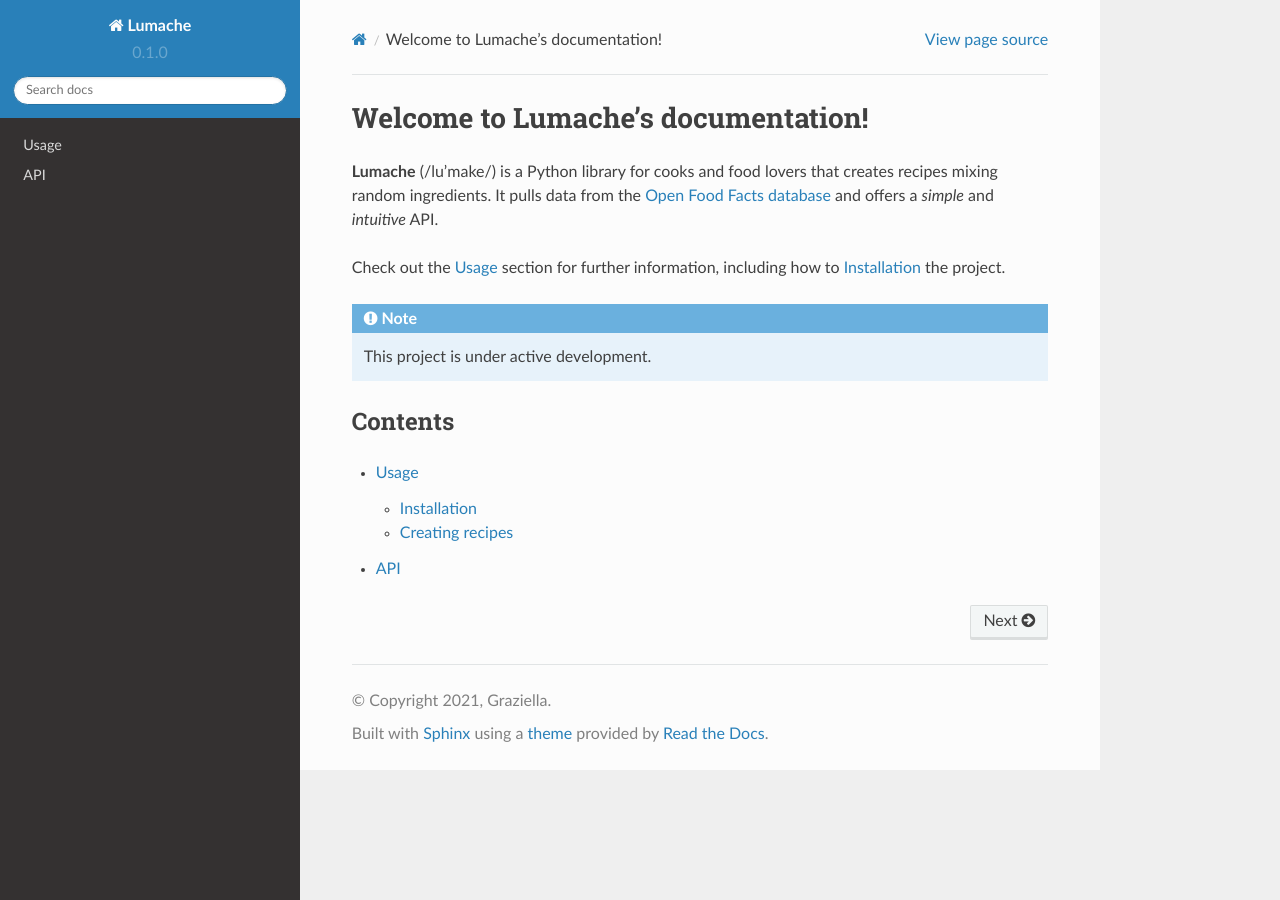
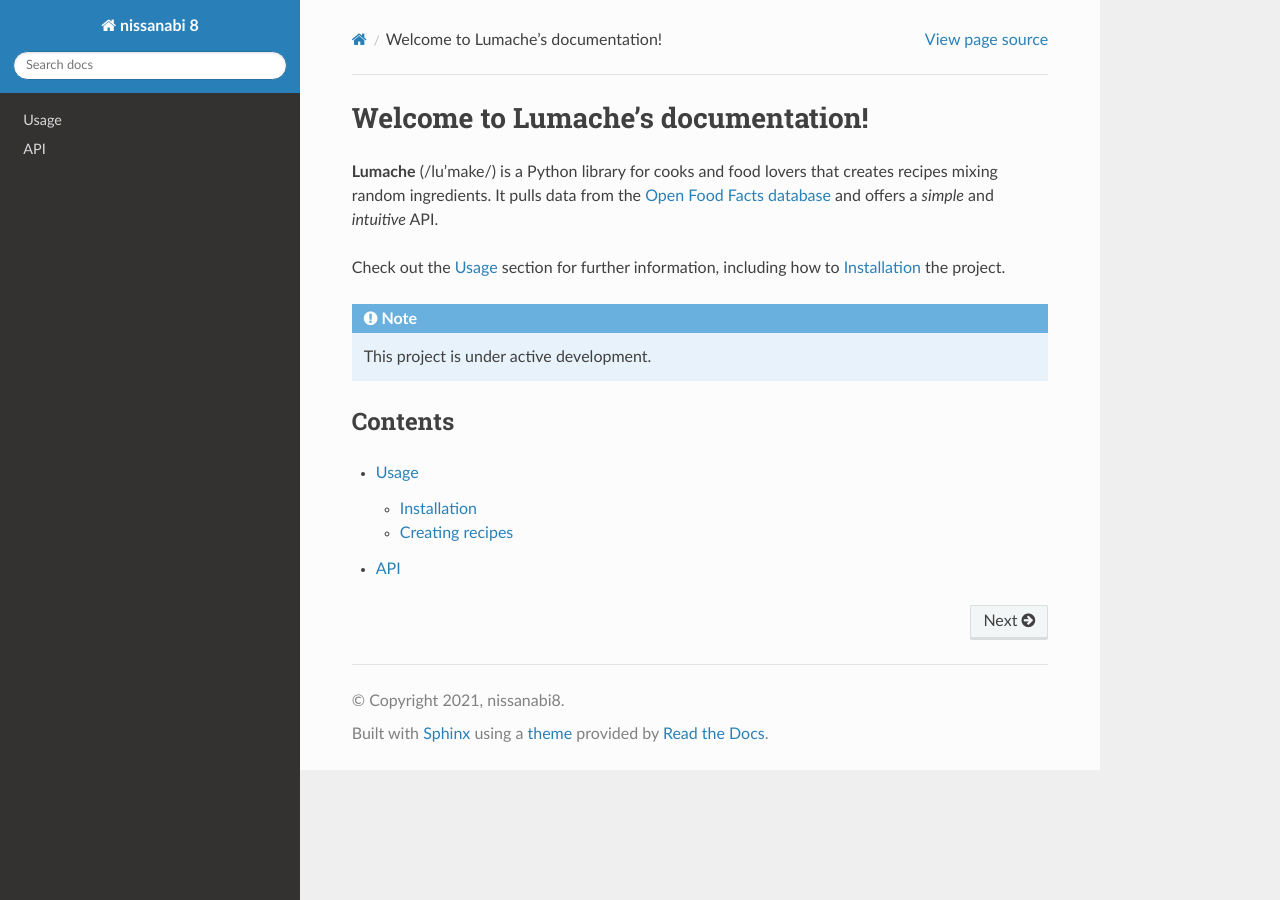
Before and after one commit to filmifa/nissanabi8, a Sphinx documentation site: the page built from docs/source/index.rst, in a window 1280 px wide. Built offline with Sphinx 7.4.7 and the Read the Docs theme 2.0.0, drawn with Linux system fonts in a browser that asks for light colours.

Commit message:
Update conf.py

```diff
--- a/docs/source/conf.py
+++ b/docs/source/conf.py
@@ -2,12 +2,11 @@
 
 # -- Project information
 
-project = 'Lumache'
-copyright = '2021, Graziella'
-author = 'Graziella'
+project = 'nissanabi 8'
+copyright = '2021, nissanabi8'
+author = 'nissanabi8'
 
-release = '0.1'
-version = '0.1.0'
+
 
 # -- General configuration
 
```
